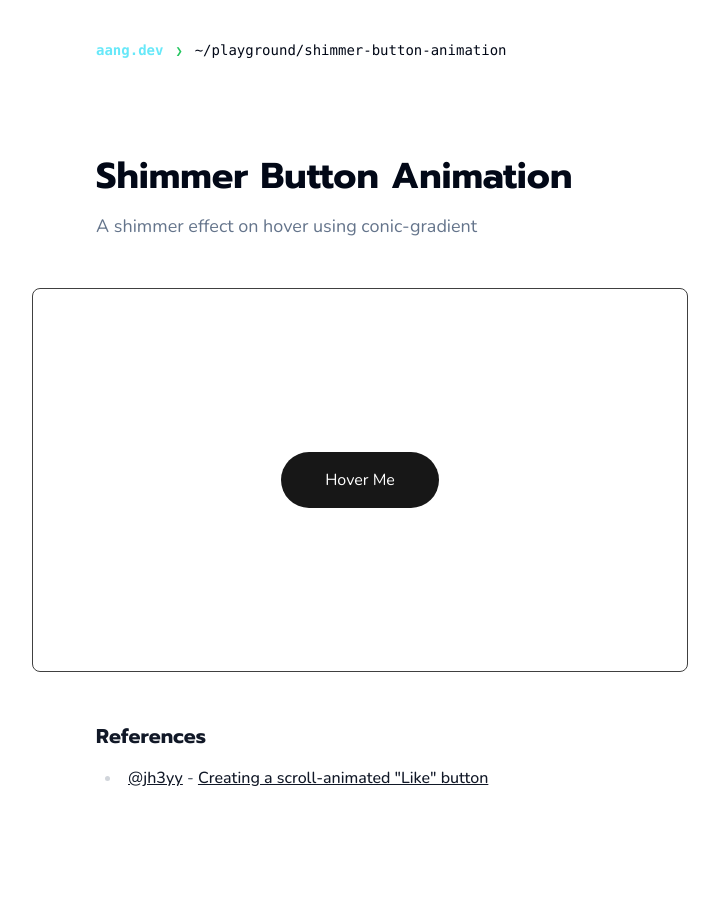
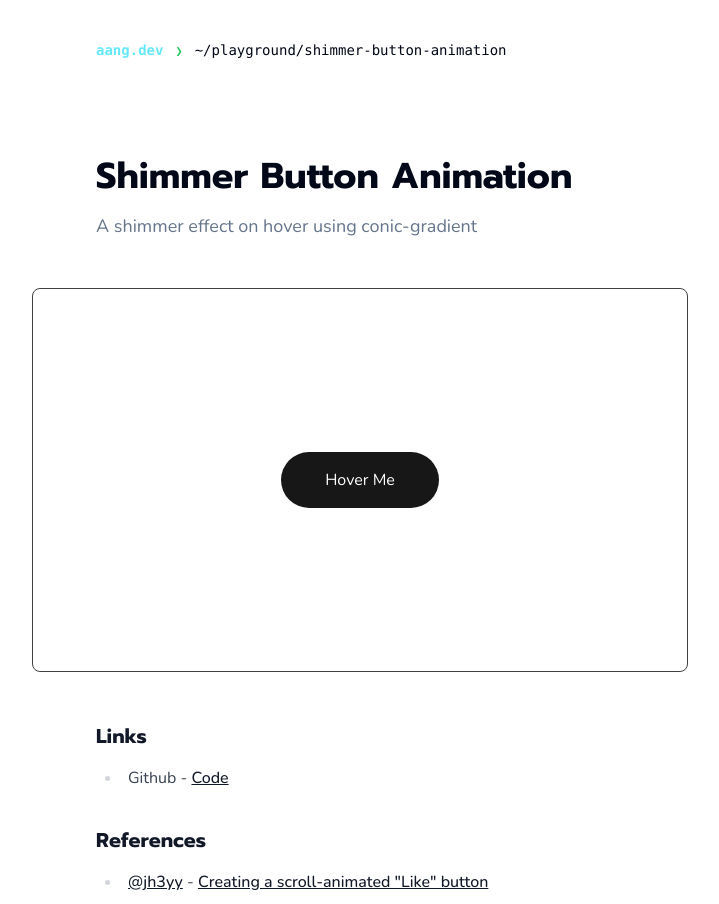
Before and after one commit to milhamm/aang.dev, a Next.js app: page /playground/shimmer-button-animation in a window 1280 px wide. Shown: the whole page, without its empty margins (216-935 px from the left). Before the commit the page ends 800 px from the top, so only its background shows below. Built offline with nearby package versions, Linux system fonts and the light colour scheme.

Commit message:
feat: add code references

```diff
--- a/app/playground/shimmer-button-animation/page.tsx
+++ b/app/playground/shimmer-button-animation/page.tsx
@@ -19,6 +19,19 @@ export default function PlaygroundPage() {
         <ShimmerButton />
       </div>
       <article className='prose mt-12 dark:prose-invert prose-headings:font-prompt'>
+        <h3>Links</h3>
+        <ul>
+          <li>
+            Github -{' '}
+            <a
+              href='https://github.com/milhamm/aang.dev/blob/main/app/playground/shimmer-button-animation/shimmer-button.tsx'
+              target='_blank'
+              rel='noopener noreferrer'
+            >
+              Code
+            </a>
+          </li>
+        </ul>
         <h3>References</h3>
         <ul>
           <li>
```
